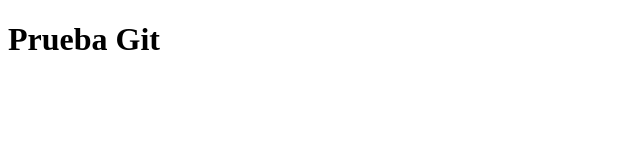
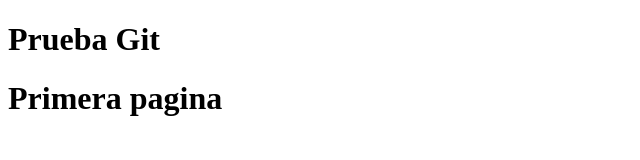
Before and after one commit to VivianaGarcia-7/Prueba_1, a plain HTML site: page index.html in a window 1280 px wide. Shown: the whole page, without its empty margins (0-640 px from the left). Drawn offline with Linux system fonts and the light colour scheme.

Commit message:
Ahora el index html tiene dos lineas

```diff
--- a/index.html
+++ b/index.html
@@ -9,6 +9,6 @@
 <body>
 
     <h1>Prueba Git</h1>
-
+    <h1>Primera pagina</h1>
 </body>
 </html>
```
